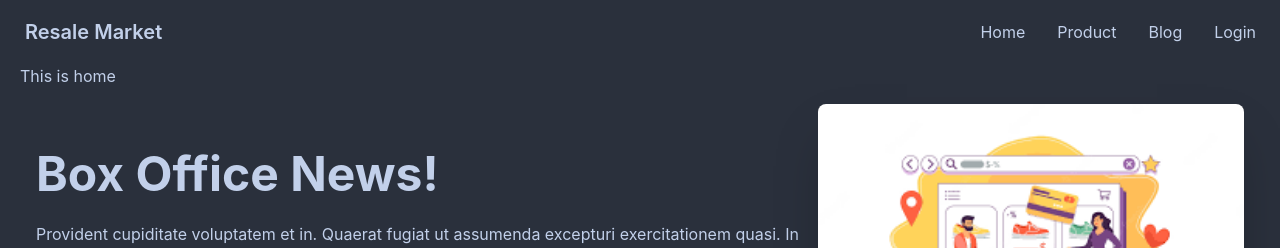
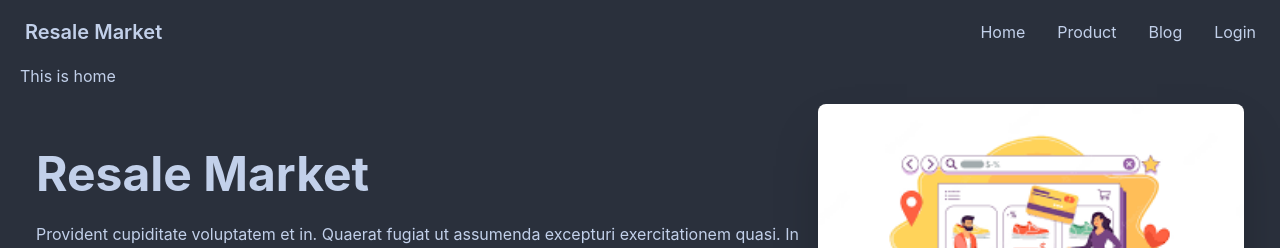
Before and after one commit to Shahriyar001/resale-market-client, a React (Create React App) app: page / in a window 1280 px wide. Shown: the top 248 px of the page. Built offline with nearby package versions, Linux system fonts and the light colour scheme; no server answers.

Commit message:
last commit

```diff
--- a/src/Pages/Home/Banner/Banner.js
+++ b/src/Pages/Home/Banner/Banner.js
@@ -8,7 +8,7 @@
             <div className="hero-content flex-col lg:flex-row-reverse">
                 <img src={online} className=" rounded-lg lg:w-1/2 shadow-2xl" alt='' />
                 <div>
-                    <h1 className="text-5xl font-bold">Box Office News!</h1>
+                    <h1 className="text-5xl font-bold">Resale Market</h1>
                     <p className="py-6">Provident cupiditate voluptatem et in. Quaerat fugiat ut assumenda excepturi exercitationem quasi. In deleniti eaque aut repudiandae et a id nisi.</p>
                     <PrimaryButton>Get Start</PrimaryButton>
                 </div>
```
